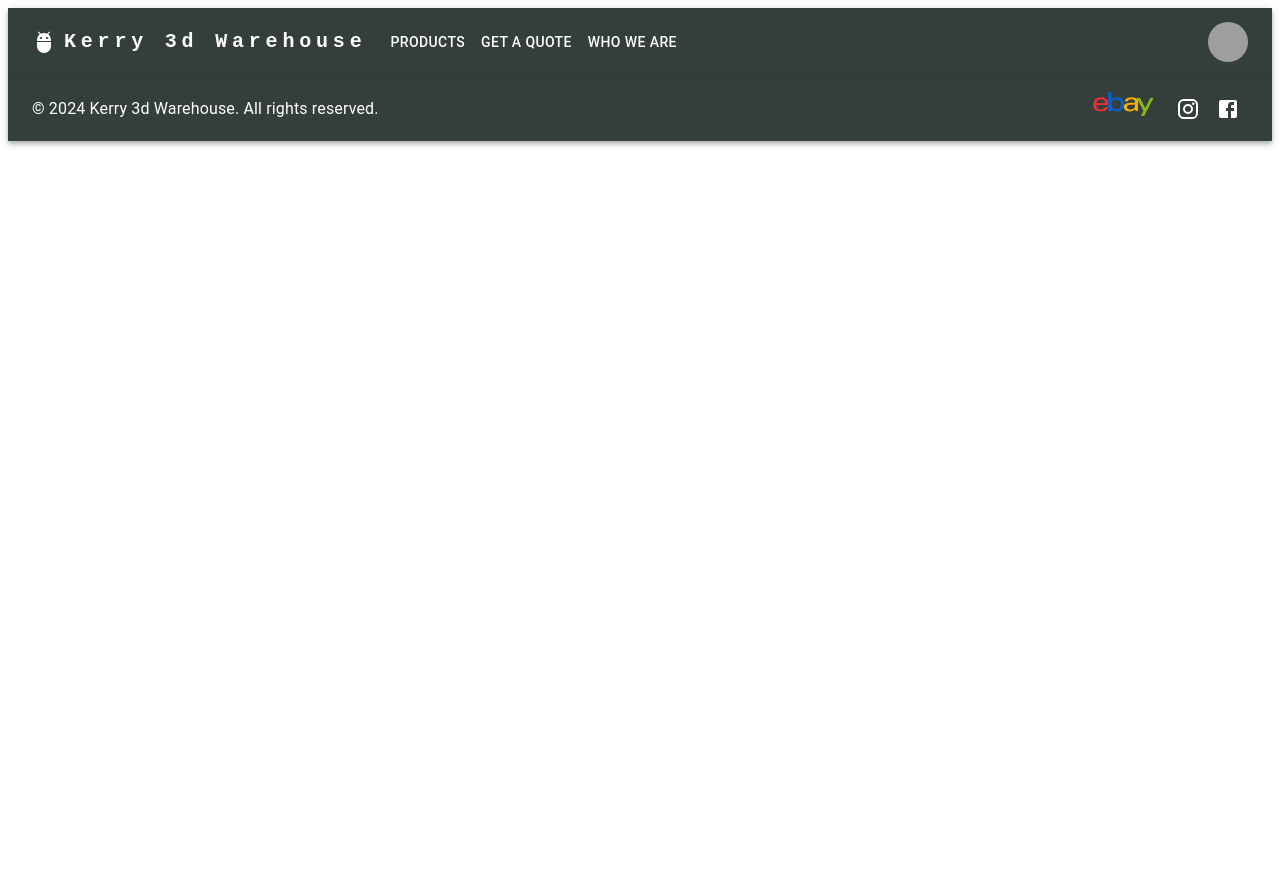
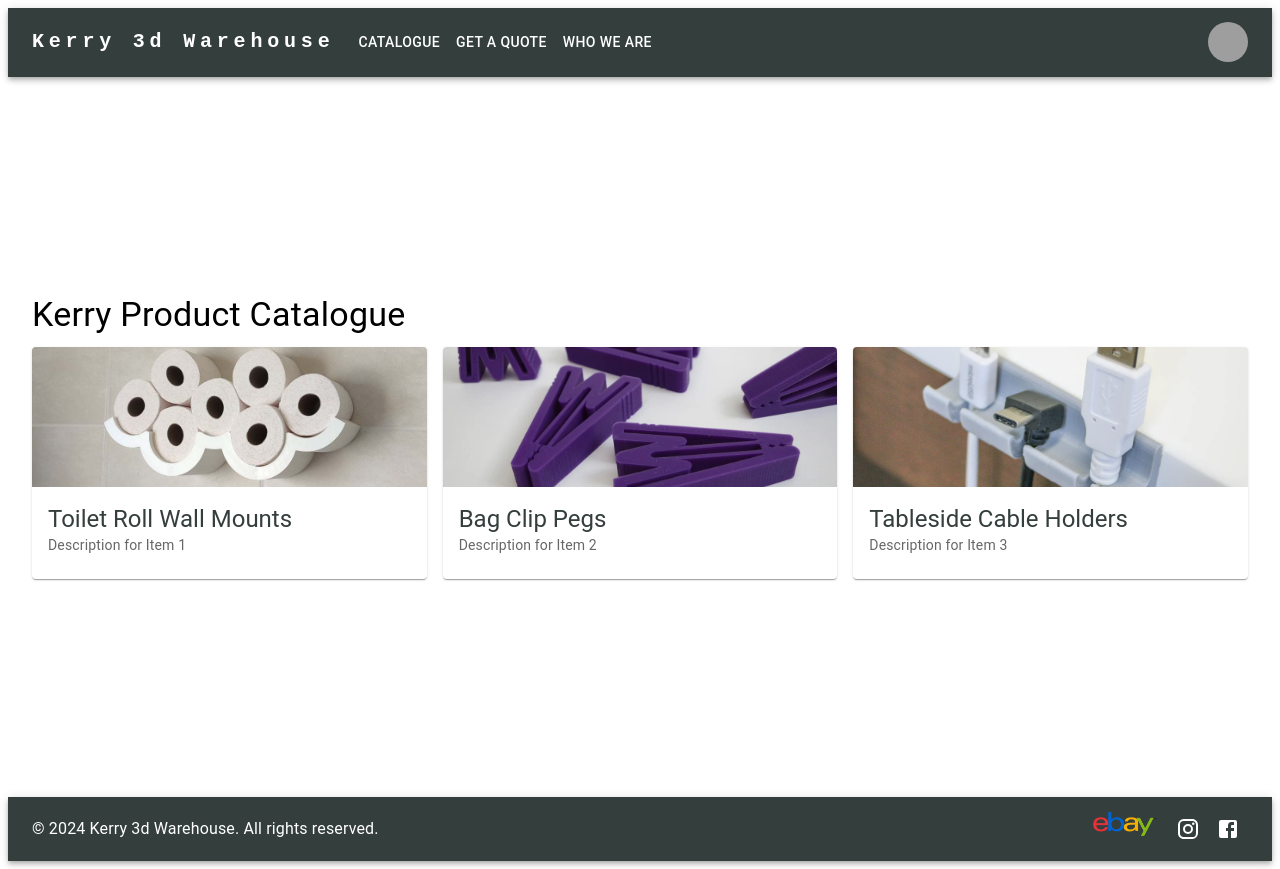
Before and after one commit to 27Stanley/kerry3dwarehouse, a React (Vite) app: page /Catalogue in a window 1280 px wide. Before the commit the page ends 800 px from the top, so only its background shows below. Built offline with nearby package versions, Linux system fonts and the light colour scheme; grey boxes are pictures that could not be loaded.

Commit message:
catalogue screen

```diff
--- a/src/App.tsx
+++ b/src/App.tsx
@@ -9,7 +9,7 @@ import Landing from "./screens/Landing";
 import About from "./screens/About";
 import Basket from "./screens/Basket";
 import CustomQuotes from "./screens/CustomQuotes";
-import Products from "./screens/Products";
+import Catalogue from "./screens/Catalogue";
 import ShoppingCart from "./screens/ShoppingCart";
 import EachProduct from "./screens/EachProduct";
 
@@ -21,7 +21,6 @@ import Profile from "./screensUser/Profile";
 //Admin Routes
 import AdminDashboard from "./screensAdmin/Dashboard";
 
-
 function App() {
   return (
     <>
@@ -32,17 +31,17 @@ function App() {
           <Route path="/About" element={<About />} />
           <Route path="/Basket" element={<Basket />} />
           <Route path="/CustomQuotes" element={<CustomQuotes />} />
-          <Route path="/Products" element={<Products />} />
+          <Route path="/Catalogue" element={<Catalogue />} />
 
-          <Route path="/Products/:productId" element = {<EachProduct />} />
+          <Route path="/Catalogue/:productId" element={<EachProduct />} />
 
           <Route path="/ShoppingCart" element={<ShoppingCart />} />
 
-          <Route path="Account" element={<Account/>}/>
-          <Route path="Profile" element={<Profile/>}/>
-          <Route path="Logout" element={<Logout/>}/>
+          <Route path="Account" element={<Account />} />
+          <Route path="Profile" element={<Profile />} />
+          <Route path="Logout" element={<Logout />} />
 
-          <Route path="AdminDashboard" element={<AdminDashboard/>} />
+          <Route path="AdminDashboard" element={<AdminDashboard />} />
         </Routes>
         <Footer />
       </div>
--- a/src/components/Header.tsx
+++ b/src/components/Header.tsx
@@ -14,14 +14,14 @@ import MenuItem from "@mui/material/MenuItem";
 import AdbIcon from "@mui/icons-material/Adb";
 
 const pages = [
-  { label: "Products", path: "/Products" },
+  { label: "Catalogue", path: "/Catalogue" },
   { label: "Get a Quote", path: "/CustomQuotes" },
-  { label: "Who We Are", path: "/About" }
+  { label: "Who We Are", path: "/About" },
 ];
 const settings = [
   { label: "Profile", path: "/Profile" },
   { label: "Account", path: "/Account" },
-  { label: "Logout", path: "/Logout" }
+  { label: "Logout", path: "/Logout" },
 ];
 
 function ResponsiveAppBar() {
@@ -48,7 +48,7 @@ function ResponsiveAppBar() {
     <AppBar position="static" sx={{ margin: 0, padding: 0 }}>
       <Container maxWidth={false}>
         <Toolbar disableGutters>
-          <AdbIcon sx={{ display: { xs: "none", md: "flex" }, mr: 1 }} />
+          {/* <AdbIcon sx={{ display: { xs: "none", md: "flex" }, mr: 1 }} /> */}
           <Typography
             variant="h6"
             noWrap
@@ -123,7 +123,10 @@ function ResponsiveAppBar() {
               {settings.map((setting) => (
                 <MenuItem key={setting.label} onClick={handleCloseUserMenu}>
                   <Typography textAlign="center">
-                    <Link to={setting.path} style={{ textDecoration: 'none', color: 'inherit' }}>
+                    <Link
+                      to={setting.path}
+                      style={{ textDecoration: "none", color: "inherit" }}
+                    >
                       {setting.label}
                     </Link>
                   </Typography>
--- /dev/null
+++ b/src/screens/Catalogue.tsx
@@ -0,0 +1,77 @@
+type Props = {};
+
+import React, { useState } from "react";
+import {
+  Card,
+  CardContent,
+  CardMedia,
+  Button,
+  TextField,
+  Typography,
+  Container,
+  Grid,
+} from "@mui/material";
+
+import heroImageOne from "../assets/toiletRollMount.jpg";
+import heroImageTwo from "../assets/bagClipPegs.webp";
+import heroImageThree from "../assets/tableCableHolders.webp";
+
+const catalogueItems = [
+  {
+    name: "Toilet Roll Wall Mounts",
+    description: "Description for Item 1",
+    image: heroImageOne,
+  },
+  {
+    name: "Bag Clip Pegs",
+    description: "Description for Item 2",
+    image: heroImageTwo,
+  },
+  {
+    name: "Tableside Cable Holders",
+    description: "Description for Item 3",
+    image: heroImageThree,
+  },
+];
+
+export default function Catalogue({}: Props) {
+  return (
+    <div>
+      <Container
+        maxWidth="xl"
+        style={{
+          height: "90vh",
+          display: "flex",
+          flexDirection: "column",
+          justifyContent: "center",
+        }}
+      >
+        <Typography variant="h4" gutterBottom>
+          Kerry Product Catalogue
+        </Typography>
+        <Grid container spacing={2}>
+          {catalogueItems.map((item, index) => (
+            <Grid item xs={12} sm={6} md={4} key={index}>
+              <Card>
+                <CardMedia
+                  component="img"
+                  alt={item.name}
+                  height="140"
+                  image={item.image}
+                />
+                <CardContent>
+                  <Typography variant="h5" component="div">
+                    {item.name}
+                  </Typography>
+                  <Typography variant="body2" color="text.secondary">
+                    {item.description}
+                  </Typography>
+                </CardContent>
+              </Card>
+            </Grid>
+          ))}
+        </Grid>
+      </Container>
+    </div>
+  );
+}
--- a/src/screens/CustomQuotes.tsx
+++ b/src/screens/CustomQuotes.tsx
@@ -1,41 +1,48 @@
 type Props = {};
 
-import React, { useState } from 'react';
-import { Button, TextField, Typography, Container, Grid } from '@mui/material';
+import React, { useState } from "react";
+import { Button, TextField, Typography, Container, Grid } from "@mui/material";
 
 const CustomQuotes: React.FC = () => {
-  const [name, setName] = useState('');
-  const [email, setEmail] = useState('');
+  const [name, setName] = useState("");
+  const [email, setEmail] = useState("");
   const [file, setFile] = useState<File | null>(null);
-  const [link, setLink] = useState('');
-  const [addtionalInfo, setAddtionalInfo] = useState('');
+  const [link, setLink] = useState("");
+  const [addtionalInfo, setAddtionalInfo] = useState("");
 
   const handleSubmit = async (event: React.FormEvent) => {
     event.preventDefault();
 
     const formData = new FormData();
-    formData.append('name', name);
-    formData.append('email', email);
+    formData.append("name", name);
+    formData.append("email", email);
     if (file) {
-      formData.append('file', file);
+      formData.append("file", file);
     }
-    formData.append('link', link);
+    formData.append("link", link);
 
-
-    const response = await fetch('/api/send-email', {
-      method: 'POST',
+    const response = await fetch("/api/send-email", {
+      method: "POST",
       body: formData,
     });
 
     if (response.ok) {
-      alert('Request submitted successfully!');
+      alert("Request submitted successfully!");
     } else {
-      alert('Failed to submit request.');
+      alert("Failed to submit request.");
     }
   };
 
   return (
-    <Container maxWidth="sm" style={{ height: '90vh', display: 'flex', flexDirection: 'column', justifyContent: 'center' }}>
+    <Container
+      maxWidth="sm"
+      style={{
+        height: "90vh",
+        display: "flex",
+        flexDirection: "column",
+        justifyContent: "center",
+      }}
+    >
       <Typography variant="h4" gutterBottom>
         Request a Custom Quote
       </Typography>
@@ -61,10 +68,7 @@ const CustomQuotes: React.FC = () => {
             />
           </Grid>
           <Grid item xs={12}>
-            <Button
-              variant="contained"
-              component="label"
-            >
+            <Button variant="contained" component="label">
               Upload File
               <input
                 type="file"
@@ -88,7 +92,7 @@ const CustomQuotes: React.FC = () => {
             </Button>
           </Grid>
           <Grid item xs={12}>
-          <TextField
+            <TextField
               label="Additional Information?"
               fullWidth
               value={addtionalInfo}
--- a/src/screens/Products.tsx
+++ /dev/null
@@ -1,5 +0,0 @@
-type Props = {};
-
-export default function Products({}: Props) {
-  return <div>Products</div>;
-}
```
